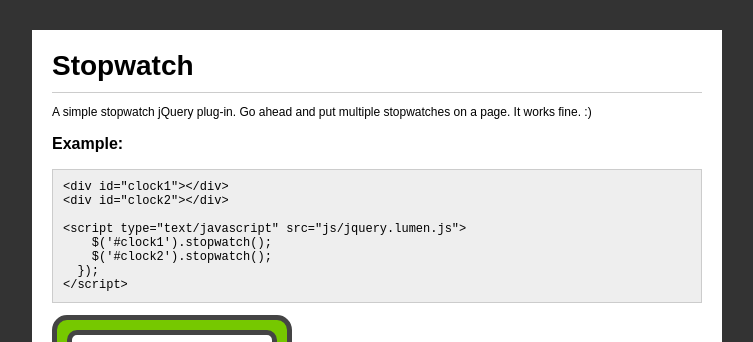
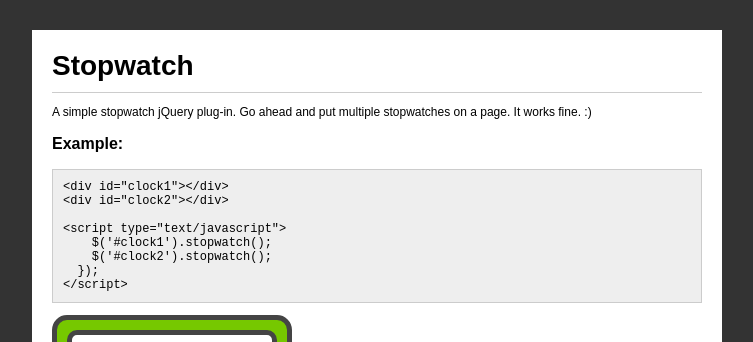
Before and after one commit to pmclanahan/stopwatch, a plain HTML site: page index.html in a window 1280 px wide. Shown: the top 342 px of the page, without its empty margins (263-1016 px from the left). Drawn offline with Linux system fonts and the light colour scheme.

Commit message:
I can't type

```diff
--- a/index.html
+++ b/index.html
@@ -61,7 +61,7 @@
 <pre><code>&lt;div id="clock1"&gt;&lt;/div&gt;
 &lt;div id="clock2"&gt;&lt;/div&gt;
 
-&lt;script type="text/javascript" src="js/jquery.lumen.js"&gt;
+&lt;script type="text/javascript"&gt;
     $('#clock1').stopwatch();
     $('#clock2').stopwatch();
   });
```
